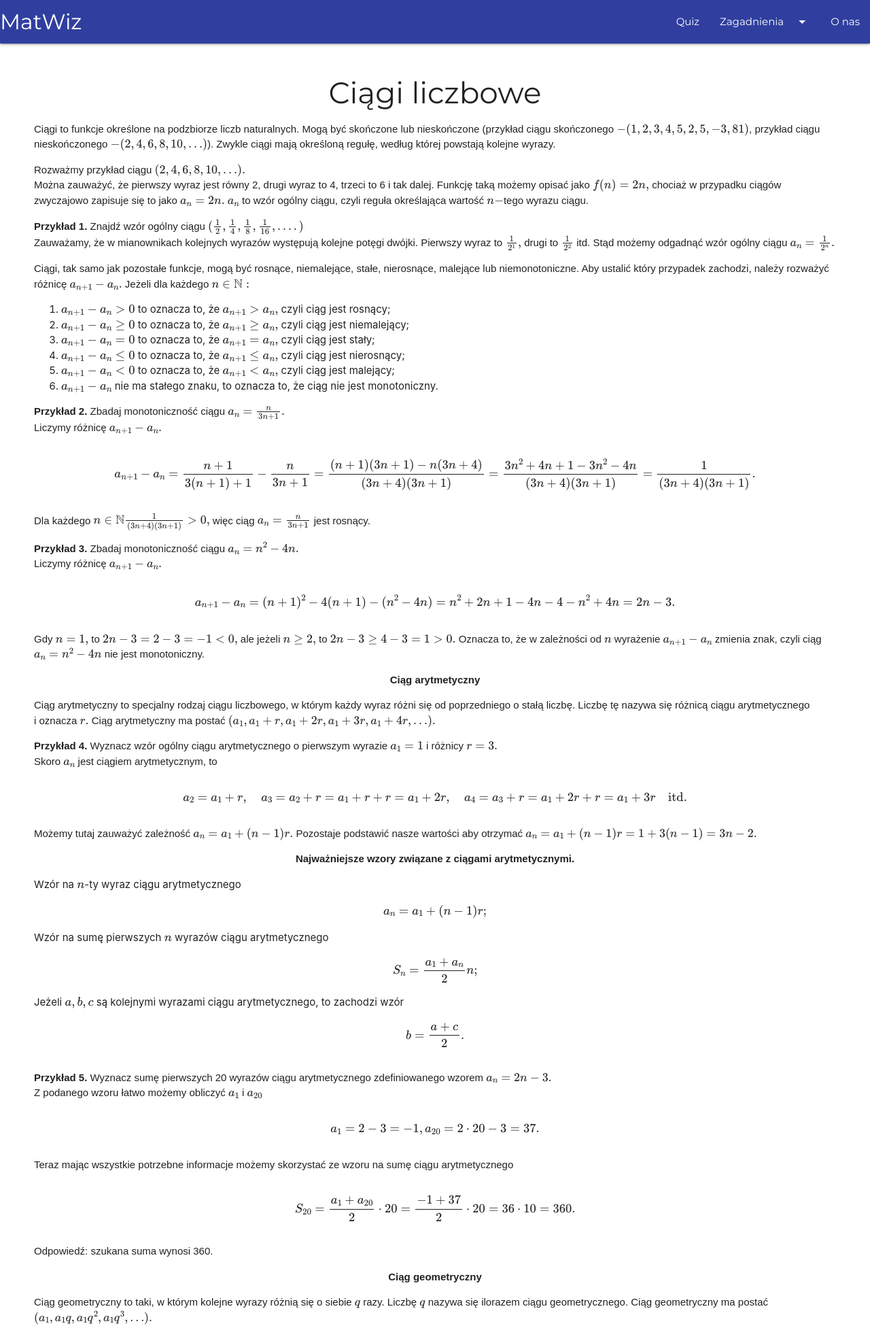
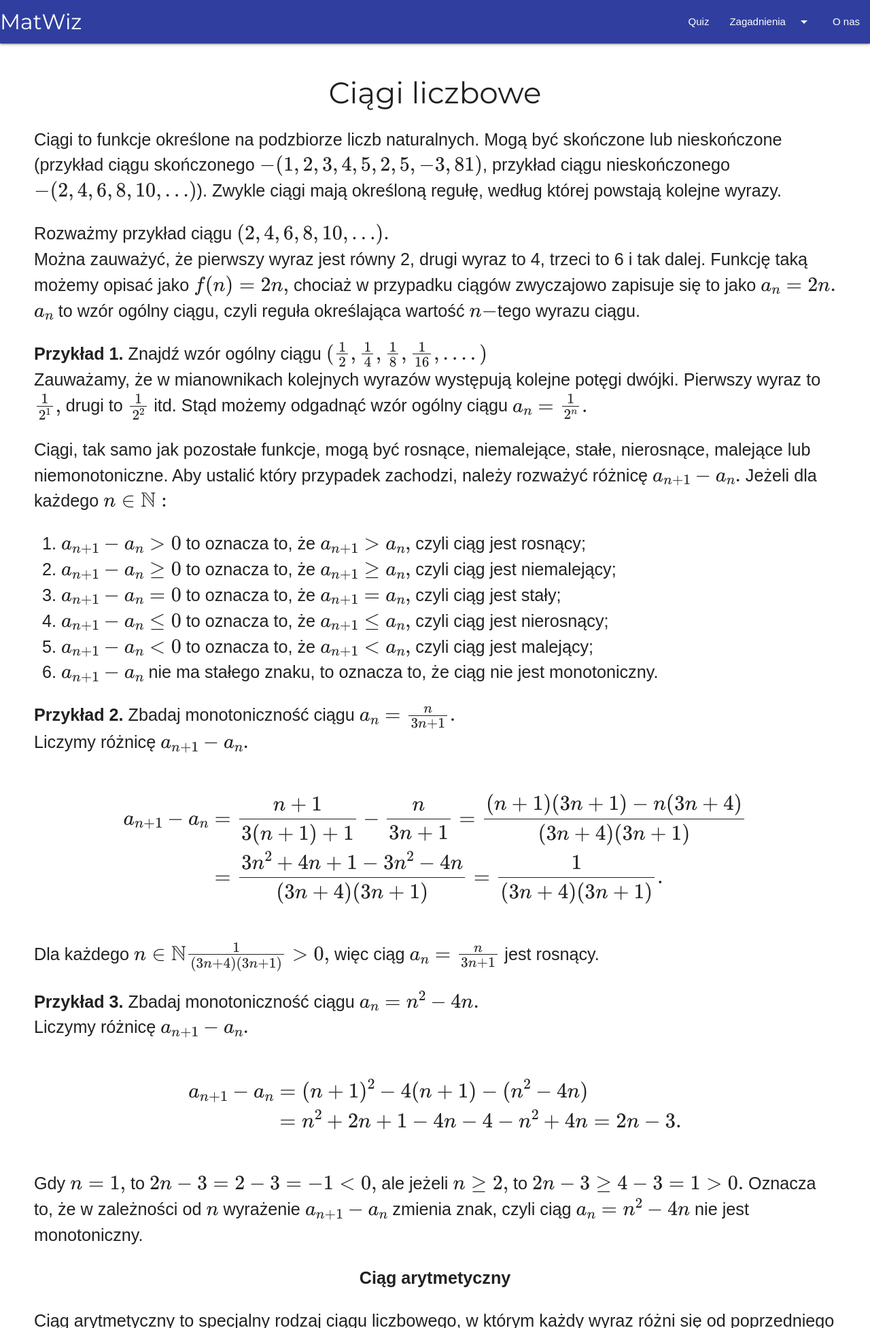
Before and after one commit to pawelduraj/wizualizacje-matematyki, a Flask app: page /sequences in a window 1280 px wide. Shown: the top 1953 px of the page at 68% size. Run offline with Flask 2, Linux system fonts and the light colour scheme; some web fonts are replaced.

Commit message:
Formatted text and refactored code

```diff
--- a/static/style.css
+++ b/static/style.css
@@ -54,6 +54,7 @@ div.scroll {
 
 .image {
     max-width: 100%;
+    margin: auto;
 }
 
 div.flex {
@@ -76,6 +77,6 @@ h3, nav {
     font-family: 'Montserrat', sans-serif;
 }
 
-p {
+p, li {
     font-family: 'Hind Guntur', sans-serif;
 }
--- a/templates/sequences.html
+++ b/templates/sequences.html
@@ -1,98 +1,131 @@
-{%  extends 'layout.html' %}
+{% extends 'layout.html' %}
 
 {% block content %}
 <div id="content" class="container z-depth-2">
     <h3 class="center">Ciągi liczbowe</h3>
-    <p>Ciągi to funkcje określone na podzbiorze liczb naturalnych. Mogą być skończone lub nieskończone
+    <p class="flow-text">Ciągi to funkcje określone na podzbiorze liczb naturalnych. Mogą być skończone lub
+        nieskończone
         (przykład ciągu skończonego \(- (1, 2, 3, 4, 5, 2, 5, -3, 81)\), przykład ciągu nieskończonego \(- (2, 4, 6,
         8, 10, \dots)\)).
         Zwykle ciągi mają określoną regułę, według której powstają kolejne wyrazy.</p>
-    <p>Rozważmy przykład ciągu \((2, 4, 6, 8, 10, \dots).\)<br>
+    <p class="flow-text">Rozważmy przykład ciągu \((2, 4, 6, 8, 10, \dots).\)<br>
         Można zauważyć, że pierwszy wyraz jest równy 2, drugi wyraz to 4, trzeci to 6&nbsp;i tak dalej. Funkcję taką
         możemy opisać jako
         \(f(n) = 2n,\) chociaż w&nbsp;przypadku ciągów zwyczajowo zapisuje się to jako \(a_n = 2n.\) \(a_n\) to wzór
         ogólny ciągu, czyli reguła
         określająca wartość \(n-\)tego wyrazu ciągu.</p>
-    <p><b>Przykład 1.</b> Znajdź wzór ogólny ciągu \((\frac{1}{2}, \frac{1}{4}, \frac{1}{8}, \frac{1}{16},
+    <p class="flow-text"><b>Przykład 1.</b> Znajdź wzór ogólny ciągu \((\frac{1}{2}, \frac{1}{4}, \frac{1}{8},
+        \frac{1}{16},
         \dots.)\)<br>
         Zauważamy, że w&nbsp;mianownikach kolejnych wyrazów występują kolejne potęgi dwójki. Pierwszy wyraz to
         \(\frac{1}{2^1},\)
         drugi to \(\frac{1}{2^2}\) itd. Stąd możemy odgadnąć wzór ogólny ciągu
         \(a_n = \frac{1}{2^n}.\)</p>
-    <p>Ciągi, tak samo jak pozostałe funkcje, mogą być rosnące, niemalejące, stałe, nierosnące, malejące lub
+    <p class="flow-text">Ciągi, tak samo jak pozostałe funkcje, mogą być rosnące, niemalejące, stałe, nierosnące,
+        malejące lub
         niemonotoniczne.
         Aby ustalić który przypadek zachodzi, należy rozważyć różnicę \(a_{n+1} - a_n.\) Jeżeli dla każdego \(n \in
         \mathbb{N}:\)</p>
     <ol>
-        <li>\(a_{n+1} - a_n \gt 0\) to oznacza to, że \(a_{n+1} \gt a_n,\) czyli ciąg jest rosnący;</li>
-        <li>\(a_{n+1} - a_n \ge 0\) to oznacza to, że \(a_{n+1} \ge a_n,\) czyli ciąg jest niemalejący;</li>
-        <li>\(a_{n+1} - a_n = 0\) to oznacza to, że \(a_{n+1} = a_n,\) czyli ciąg jest stały;</li>
-        <li>\(a_{n+1} - a_n \le 0\) to oznacza to, że \(a_{n+1} \le a_n,\) czyli ciąg jest nierosnący;</li>
-        <li>\(a_{n+1} - a_n \lt 0\) to oznacza to, że \(a_{n+1} \lt a_n,\) czyli ciąg jest malejący;</li>
-        <li>\(a_{n+1} - a_n\) nie ma stałego znaku, to oznacza to, że ciąg nie jest monotoniczny.</li>
+        <li class="flow-text">\(a_{n+1} - a_n \gt 0\) to oznacza to, że \(a_{n+1} \gt a_n,\) czyli ciąg jest
+            rosnący;
+        </li>
+        <li class="flow-text">\(a_{n+1} - a_n \ge 0\) to oznacza to, że \(a_{n+1} \ge a_n,\) czyli ciąg jest
+            niemalejący;
+        </li>
+        <li class="flow-text">\(a_{n+1} - a_n = 0\) to oznacza to, że \(a_{n+1} = a_n,\) czyli ciąg jest stały;</li>
+        <li class="flow-text">\(a_{n+1} - a_n \le 0\) to oznacza to, że \(a_{n+1} \le a_n,\) czyli ciąg jest
+            nierosnący;
+        </li>
+        <li class="flow-text">\(a_{n+1} - a_n \lt 0\) to oznacza to, że \(a_{n+1} \lt a_n,\) czyli ciąg jest
+            malejący;
+        </li>
+        <li class="flow-text">\(a_{n+1} - a_n\) nie ma stałego znaku, to oznacza to, że ciąg nie jest
+            monotoniczny.
+        </li>
     </ol>
-    <p><b>Przykład 2.</b> Zbadaj monotoniczność ciągu \(a_n = \frac{n}{3n + 1}.\)<br>
+    <p class="flow-text"><b>Przykład 2.</b> Zbadaj monotoniczność ciągu \(a_n = \frac{n}{3n + 1}.\)<br>
         Liczymy różnicę \(a_{n+1} - a_n.\)</p>
-    <div class="scroll">$$a_{n+1} - a_n = \frac{n+1}{3(n+1) + 1} - \frac{n}{3n + 1} =
-        \frac{(n + 1)(3n + 1) - n(3n + 4)}{(3n + 4)(3n + 1)} = \frac{3n^2 + 4n + 1 - 3n^2 - 4n}{(3n + 4)(3n + 1)} =
-        \frac{1}{(3n + 4)(3n + 1)}.$$
+    <div class="scroll flow-text">$$
+        \begin{align}
+        a_{n+1} - a_n &= \frac{n+1}{3(n+1) + 1} - \frac{n}{3n + 1} =
+        \frac{(n + 1)(3n + 1) - n(3n + 4)}{(3n + 4)(3n + 1)}\\
+        &= \frac{3n^2 + 4n + 1 - 3n^2 - 4n}{(3n + 4)(3n + 1)} =
+        \frac{1}{(3n + 4)(3n + 1)}.
+        \end{align}$$
     </div>
-    <p>Dla każdego \(n \in \mathbb{N} \frac{1}{(3n + 4)(3n + 1)} \gt 0,\) więc ciąg \(a_n = \frac{n}{3n + 1}\) jest
+    <p class="flow-text">Dla każdego \(n \in \mathbb{N} \frac{1}{(3n + 4)(3n + 1)} \gt 0,\) więc ciąg \(a_n =
+        \frac{n}{3n + 1}\) jest
         rosnący.</p>
-    <p><b>Przykład 3.</b> Zbadaj monotoniczność ciągu \(a_n = n^2 - 4n.\)<br>
+    <p class="flow-text"><b>Przykład 3.</b> Zbadaj monotoniczność ciągu \(a_n = n^2 - 4n.\)<br>
         Liczymy różnicę \(a_{n+1} - a_n.\)</p>
-    <div class="scroll">$$a_{n+1} - a_n = (n + 1)^2 - 4(n + 1) - (n^2 - 4n) = n^2 + 2n + 1 - 4n - 4 - n^2 + 4n =
-        2n - 3.$$
+    <div class="scroll flow-text">
+        $$\begin{align}
+        a_{n+1} - a_n &= (n + 1)^2 - 4(n + 1) - (n^2 - 4n)\\
+        &= n^2 + 2n + 1 - 4n - 4 - n^2 + 4n = 2n - 3.
+        \end{align}$$
     </div>
-    <p>Gdy \(n = 1,\) to \(2n - 3 = 2 - 3 = -1 \lt 0,\) ale jeżeli \(n \ge 2,\) to \(2n - 3 \ge 4 - 3 = 1 \gt 0.\)
+    <p class="flow-text">Gdy \(n = 1,\) to \(2n - 3 = 2 - 3 = -1 \lt 0,\) ale jeżeli \(n \ge 2,\) to \(2n - 3 \ge 4
+        - 3 = 1 \gt 0.\)
         Oznacza to,
-        że w&nbsp;zależności od \(n\) wyrażenie \(a_{n+1} - a_n\) zmienia znak, czyli ciąg \(a_n = n^2 - 4n\) nie jest
+        że w&nbsp;zależności od \(n\) wyrażenie \(a_{n+1} - a_n\) zmienia znak, czyli ciąg \(a_n = n^2 - 4n\) nie
+        jest
         monotoniczny.</p>
-    <p class="center"><b>Ciąg arytmetyczny</b></p>
-    <p>Ciąg arytmetyczny to specjalny rodzaj ciągu liczbowego, w&nbsp;którym każdy wyraz różni się od poprzedniego
+    <p class="center flow-text"><b>Ciąg arytmetyczny</b></p>
+    <p class="flow-text">Ciąg arytmetyczny to specjalny rodzaj ciągu liczbowego, w&nbsp;którym każdy wyraz różni się
+        od poprzedniego
         o&nbsp;stałą liczbę.
         Liczbę tę nazywa się różnicą ciągu arytmetycznego i&nbsp;oznacza \(r.\)
-        Ciąg arytmetyczny ma postać \((a_1, a_1 + r, a_1 + 2r, a_1 + 3r, a_1 + 4r, \dots).\)</p>
-    <p><b>Przykład 4.</b> Wyznacz wzór ogólny ciągu arytmetycznego o&nbsp;pierwszym wyrazie \(a_1 = 1\) i&nbsp;różnicy \(r =
+        Ciąg arytmetyczny ma postać \((a_1, a_1 + r, a_1 + 2r, a_1 + 3r, \dots).\)</p>
+    <p class="flow-text"><b>Przykład 4.</b> Wyznacz wzór ogólny ciągu arytmetycznego o&nbsp;pierwszym wyrazie \(a_1
+        = 1\) i&nbsp;różnicy \(r =
         3.\)<br>
         Skoro \(a_n\) jest ciągiem arytmetycznym, to</p>
-    <div class="scroll">$$a_2 = a_1 + r, \quad a_3 = a_2 + r = a_1 + r + r = a_1 + 2r, \quad a_4 = a_3 + r =
-        a_1 + 2r + r = a_1 + 3r \mathrm{ \quad itd.}$$
+    <div class="scroll flow-text">$$
+        \begin{align}
+        a_2 &= a_1 + r,\\
+        a_3 &= a_2 + r = a_1 + r + r = a_1 + 2r,\\
+        a_4 &= a_3 + r = a_1 + 2r + r = a_1 + 3r \mathrm{ \quad itd.}
+        \end{align}$$
     </div>
-    <p>Możemy tutaj zauważyć zależność \(a_n = a_1 + (n-1)r.\)
-        Pozostaje podstawić nasze wartości aby otrzymać \(a_n = a_1 + (n - 1)r = 1 + 3(n - 1) = 3n - 2.\)</p>
-    <p class="center"><b>Najważniejsze wzory związane z&nbsp;ciągami arytmetycznymi.</b></p>
+    <p class="flow-text">Możemy tutaj zauważyć zależność \(a_n = a_1 + (n-1)r.\)
+        Pozostaje podstawić nasze wartości aby otrzymać \(a_n = a_1 + (n - 1)r\) \(= 1 + 3(n - 1) = 3n - 2.\)</p>
+    <p class="center flow-text"><b>Najważniejsze wzory związane z&nbsp;ciągami arytmetycznymi.</b></p>
     <ul>
-        <li>Wzór na \(n\)-ty wyraz ciągu arytmetycznego
-            <div class="scroll">$$a_n = a_1 + (n-1)r;$$</div>
+        <li class="flow-text">Wzór na \(n\)-ty wyraz ciągu arytmetycznego
+            <div class="scroll flow-text">$$a_n = a_1 + (n-1)r;$$</div>
         </li>
-        <li>Wzór na sumę pierwszych \(n\) wyrazów ciągu arytmetycznego
-            <div class="scroll">$$S_n = \frac{a_1 + a_n}{2}n;$$</div>
+        <li class="flow-text">Wzór na sumę pierwszych \(n\) wyrazów ciągu arytmetycznego
+            <div class="scroll flow-text">$$S_n = \frac{a_1 + a_n}{2}n;$$</div>
         </li>
-        <li>Jeżeli \(a, b, c\) są kolejnymi wyrazami ciągu arytmetycznego, to zachodzi wzór
-            <div class="scroll">$$b = \frac{a + c}{2}.$$</div>
+        <li class="flow-text">Jeżeli \(a, b, c\) są kolejnymi wyrazami ciągu arytmetycznego, to zachodzi wzór
+            <div class="scroll flow-text">$$b = \frac{a + c}{2}.$$</div>
         </li>
     </ul>
-    <p><b>Przykład 5.</b> Wyznacz sumę pierwszych 20 wyrazów ciągu arytmetycznego zdefiniowanego wzorem \(a_n = 2n -
+    <p class="flow-text"><b>Przykład 5.</b> Wyznacz sumę pierwszych 20 wyrazów ciągu arytmetycznego zdefiniowanego
+        wzorem \(a_n = 2n -
         3.\)<br>
         Z&nbsp;podanego wzoru łatwo możemy obliczyć \(a_1\) i&nbsp;\(a_{20}\)</p>
-    <div class="scroll">$$a_1 = 2 - 3 = -1, a_{20} = 2 \cdot 20 - 3 = 37.$$</div>
-    <p>Teraz mając wszystkie potrzebne informacje możemy skorzystać ze wzoru na sumę ciągu arytmetycznego</p>
-    <div class="scroll">$$S_{20} = \frac{a_1 + a_{20}}{2} \cdot 20 = \frac{-1 + 37}{2} \cdot 20 = 36 \cdot 10 =
+    <div class="scroll flow-text">$$a_1 = 2 - 3 = -1, a_{20} = 2 \cdot 20 - 3 = 37.$$</div>
+    <p class="flow-text">Teraz mając wszystkie potrzebne informacje możemy skorzystać ze wzoru na sumę ciągu
+        arytmetycznego</p>
+    <div class="scroll flow-text">$$S_{20} = \frac{a_1 + a_{20}}{2} \cdot 20 = \frac{-1 + 37}{2} \cdot 20 = 36 \cdot
+        10 =
         360.$$
     </div>
-    <p>Odpowiedź: szukana suma wynosi 360.</p>
-    <p class="center"><b>Ciąg geometryczny</b></p>
-    <p>Ciąg geometryczny to taki, w&nbsp;którym kolejne wyrazy różnią się o&nbsp;siebie \(q\)&nbsp;razy.
-        Liczbę \(q\)&nbsp;nazywa się ilorazem ciągu geometrycznego. Ciąg geometryczny ma postać \((a_1, a_1q, a_1q^2, a_1q^3,
+    <p class="flow-text">Odpowiedź: szukana suma wynosi 360.</p>
+    <p class="center flow-text"><b>Ciąg geometryczny</b></p>
+    <p class="flow-text">Ciąg geometryczny to taki, w&nbsp;którym kolejne wyrazy różnią się o&nbsp;siebie \(q\)&nbsp;razy.
+        Liczbę \(q\)&nbsp;nazywa się ilorazem ciągu geometrycznego. Ciąg geometryczny ma postać \((a_1, a_1q,
+        a_1q^2, a_1q^3,
         \dots).\)</p>
-    <p class="center"><b>Najważniejsze wzory związane z&nbsp;ciągami geometrycznymi</b></p>
+    <p class="center flow-text"><b>Najważniejsze wzory związane z&nbsp;ciągami geometrycznymi</b></p>
     <ul>
-        <li>Wzór na \(n\)-ty wyraz ciągu geometrycznego
-            <div class="scroll">$$a_n = a_1 \cdot q^{n-1};$$</div>
+        <li class="flow-text">Wzór na \(n\)-ty wyraz ciągu geometrycznego
+            <div class="scroll flow-text">$$a_n = a_1 \cdot q^{n-1};$$</div>
         </li>
-        <li>Wzór na sumę pierwszych \(n\) wyrazów ciągu geometrycznego
-            <div class="scroll">
+        <li class="flow-text">Wzór na sumę pierwszych \(n\) wyrazów ciągu geometrycznego
+            <div class="scroll flow-text">
                 $$S_n =
                 \begin{cases}
                 a_1 \frac{1 - q^n}{1 - q} &, q \ne 1 \\
@@ -100,25 +133,31 @@
                 \end{cases};$$
             </div>
         </li>
-        <li>Jeżeli \(a, b, c\) są kolejnymi wyrazami ciągu geometrycznego, to zachodzi wzór
-            <div class="scroll">$$b^2 = ac.$$</div>
+        <li class="flow-text">Jeżeli \(a, b, c\) są kolejnymi wyrazami ciągu geometrycznego, to zachodzi wzór
+            <div class="scroll flow-text">$$b^2 = ac.$$</div>
         </li>
     </ul>
-    <p><b>Przykład 6.</b> Trzeci wyraz ciągu geometrycznego \(a_n\) wynosi 9, a&nbsp;iloraz tego ciągu jest równy 3.
+    <p class="flow-text"><b>Przykład 6.</b> Trzeci wyraz ciągu geometrycznego \(a_n\) wynosi 9, a&nbsp;iloraz tego
+        ciągu jest równy 3.
         Znajdź \(a_{6}\)<br>
         Wiemy, że \(a_6 = a_5 q = a_4 q^2 = a_3 q^3.\) Stąd łatwo możemy obliczyć szukaną wartość</p>
-    <div class="scroll">$$a_6 = a_3 q^3 = 9 \cdot 3^3 = 9 \cdot 27 = 243.$$</div>
-    <p>Odpowiedź: \(a_6 = 243.\)</p>
-    <p><b>Przykład 7.</b> Ciąg geometryczny \((a_n)\) zdefiniowany jest wzorem \(a_n = -\frac{2^n}{3}.\)
+    <div class="scroll flow-text">$$a_6 = a_3 q^3 = 9 \cdot 3^3 = 9 \cdot 27 = 243.$$</div>
+    <p class="flow-text">Odpowiedź: \(a_6 = 243.\)</p>
+    <p class="flow-text"><b>Przykład 7.</b> Ciąg geometryczny \((a_n)\) zdefiniowany jest wzorem \(a_n =
+        -\frac{2^n}{3}.\)
         Znajdź iloraz oraz sumę pierwszych 10 wyrazów tego ciągu.<br></p>
-    <p>Aby znaleźć iloraz ciągu \((a_n)\) zaczniemy od sprowadzenia go do postaci \(a_n = a_1 \cdot q^{n-1}.\)</p>
-    <div class="scroll">$$-\frac{2^n}{3} = -\frac{1}{3} 2^n = -\frac{2}{3} 2^{n-1}$$</div>
-    <p>Stąd odczytujemy, że \(a_1 = -\frac{2}{3}, q = 2.\) Mając te informacje możemy podstawić je do wzoru na sumę
+    <p class="flow-text">Aby znaleźć iloraz ciągu \((a_n)\) zaczniemy od sprowadzenia go do postaci \(a_n = a_1
+        \cdot q^{n-1}.\)</p>
+    <div class="scroll flow-text">$$-\frac{2^n}{3} = -\frac{1}{3} 2^n = -\frac{2}{3} 2^{n-1}$$</div>
+    <p class="flow-text">Stąd odczytujemy, że \(a_1 = -\frac{2}{3}, q = 2.\) Mając te informacje możemy podstawić je
+        do wzoru na sumę
     </p>
-    <div class="scroll">$$S_{10} = a_1 \frac{1 - q^{10}}{1 - q} = -\frac{2}{3} \cdot \frac{1 - 2^{10}}{1 - 2} =
+    <div class="scroll flow-text">$$S_{10} = a_1 \frac{1 - q^{10}}{1 - q} = -\frac{2}{3} \cdot \frac{1 - 2^{10}}{1 -
+        2} =
         -\frac{2(-1023)}{3(-1)} = -2 \cdot 341 = -682.$$
     </div>
-    <p>Odpowiedź: iloraz ciągu \(a_n\) jest równy 2, a&nbsp;suma pierwszych 10 wyrazów to -682.</p>
+    <p class="flow-text">Odpowiedź: iloraz ciągu \(a_n\) jest równy 2, a&nbsp;suma pierwszych 10 wyrazów to
+        -682.</p>
 </div>
 <script src="https://polyfill.io/v3/polyfill.min.js?features=es6"></script>
 <script id="MathJax-script" async src="https://cdn.jsdelivr.net/npm/mathjax@3/es5/tex-mml-chtml.js"></script>
```
Also changed, not shown: templates/logarithms.html (+44 -34 lines), templates/quadratics.html (+86 -59 lines).
